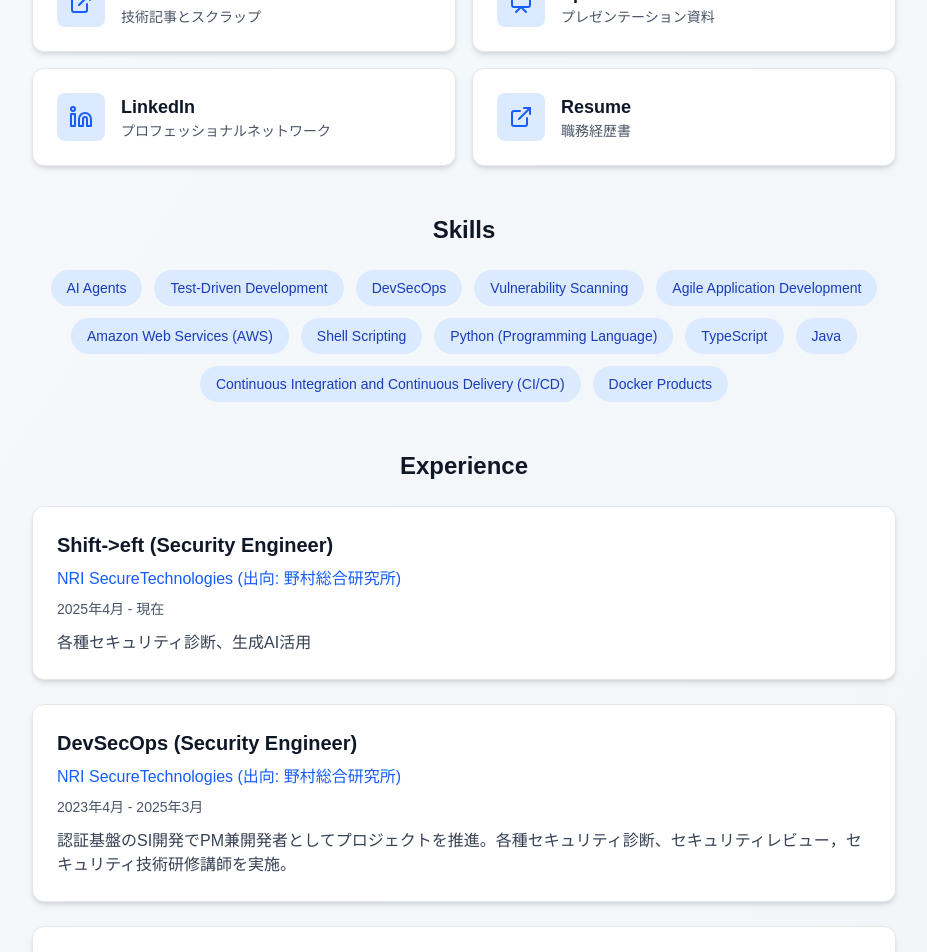
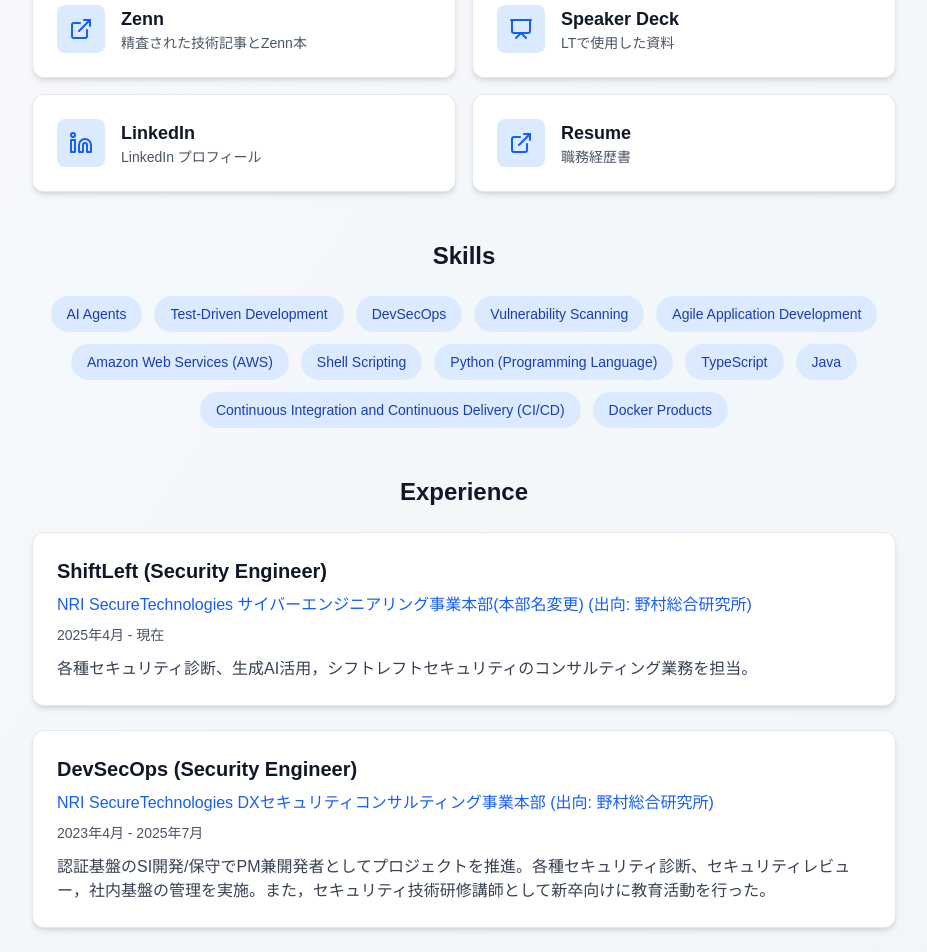
Before and after one commit to RyosukeDTomita/MyActivity, a Next.js app: page / in a window 1280 px wide. Shown: the part 640-1592 px from the top of the page, without its empty margins (176-1103 px from the left). Built offline with nearby package versions, Linux system fonts and the light colour scheme.

Commit message:
feat: update sentence

```diff
--- a/src/app/page.tsx
+++ b/src/app/page.tsx
@@ -8,7 +8,7 @@
 const profile = {
   name: "Ryosuke Tomita(sigma)",
   title: "Security Engineer",
-  description: "NRI SecureTechnologies でセキュリティエンジニアとして活動。DevSecOps、セキュリティ診断、生成AI活用推進に従事。Qiitaに100件以上の技術記事を投稿し、勉強会でのLTも実施。",
+  description: "NRI SecureTechnologies でセキュリティエンジニアとして活動。認証基盤のSI開発/保守、セキュリティ診断、シフトレフトセキュリティ，生成AI活用推進に従事。プライベートではQiitaに100件以上の技術記事を投稿し、勉強会でのLTも実施。",
   location: "Tokyo, Japan",
   avatar: "./images/profile.jpg", // ここを実際の画像パスに変更してください
   joinDate: "2022年",
@@ -29,19 +29,19 @@
       name: "Zenn",
       url: "https://zenn.dev/sigma_tom",
       icon: ExternalLink,
-      description: "技術記事とスクラップ"
+      description: "精査された技術記事とZenn本"
     },
     {
       name: "Speaker Deck",
       url: "https://speakerdeck.com/ryosukedtomita",
       icon: Presentation,
-      description: "プレゼンテーション資料"
+      description: "LTで使用した資料"
     },
     {
       name: "LinkedIn",
       url: "https://www.linkedin.com/in/tomita-ryosuke-a08a82255/",
       icon: Linkedin,
-      description: "プロフェッショナルネットワーク"
+      description: "LinkedIn プロフィール"
     },
     {
       name: "Resume",
@@ -58,20 +58,20 @@
   ],
   experiences: [
     {
-      title: "Shift->eft (Security Engineer)",
-      company: "NRI SecureTechnologies (出向: 野村総合研究所)",
+      title: "ShiftLeft (Security Engineer)",
+      company: "NRI SecureTechnologies サイバーエンジニアリング事業本部(本部名変更) (出向: 野村総合研究所)",
       period: "2025年4月 - 現在",
-      description: "各種セキュリティ診断、生成AI活用"
+      description: "各種セキュリティ診断、生成AI活用，シフトレフトセキュリティのコンサルティング業務を担当。"
     },
     {
       title: "DevSecOps (Security Engineer)",
-      company: "NRI SecureTechnologies (出向: 野村総合研究所)",
-      period: "2023年4月 - 2025年3月",
-      description: "認証基盤のSI開発でPM兼開発者としてプロジェクトを推進。各種セキュリティ診断、セキュリティレビュー，セキュリティ技術研修講師を実施。"
+      company: "NRI SecureTechnologies DXセキュリティコンサルティング事業本部 (出向: 野村総合研究所)",
+      period: "2023年4月 - 2025年7月",
+      description: "認証基盤のSI開発/保守でPM兼開発者としてプロジェクトを推進。各種セキュリティ診断、セキュリティレビュー，社内基盤の管理を実施。また，セキュリティ技術研修講師として新卒向けに教育活動を行った。"
     },
     {
       title: "Network Operations(Security Engineer)",
-      company: "NRI SecureTechnologies (出向: 野村総合研究所)",
+      company: "NRI SecureTechnologies MSS事業本部 (出向: 野村総合研究所)",
       period: "2022年4月 - 2023年3月",
       description: "顧客ネットワーク機器の運用保守業務を担当。Crowd Strike導入支援、SRX・BIG-IPのバージョンアップ対応、Shell Scriptを用いたログ調査・分析を実施。"
     }
```
